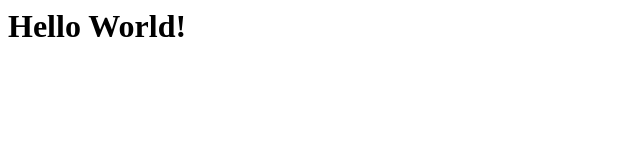
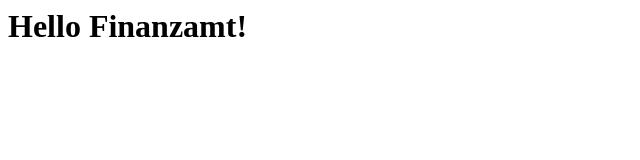
Before and after one commit to ReneBenkoUndDieSteuerttricks/Steuertricks-und-Lifehacks-im-berreich-steuern, a plain HTML site: page index.html in a window 1280 px wide. Shown: the whole page, without its empty margins (0-640 px from the left). Drawn offline with Linux system fonts and the light colour scheme.

Commit message:
Update index.html
hello World zu Hello Finanzamt

```diff
--- a/index.html
+++ b/index.html
@@ -1,5 +1,5 @@
 <html>
   <body>
-    <h1>Hello World!</h1>
+    <h1>Hello Finanzamt!</h1>
   <body>
-</html>
+  </html>
```
